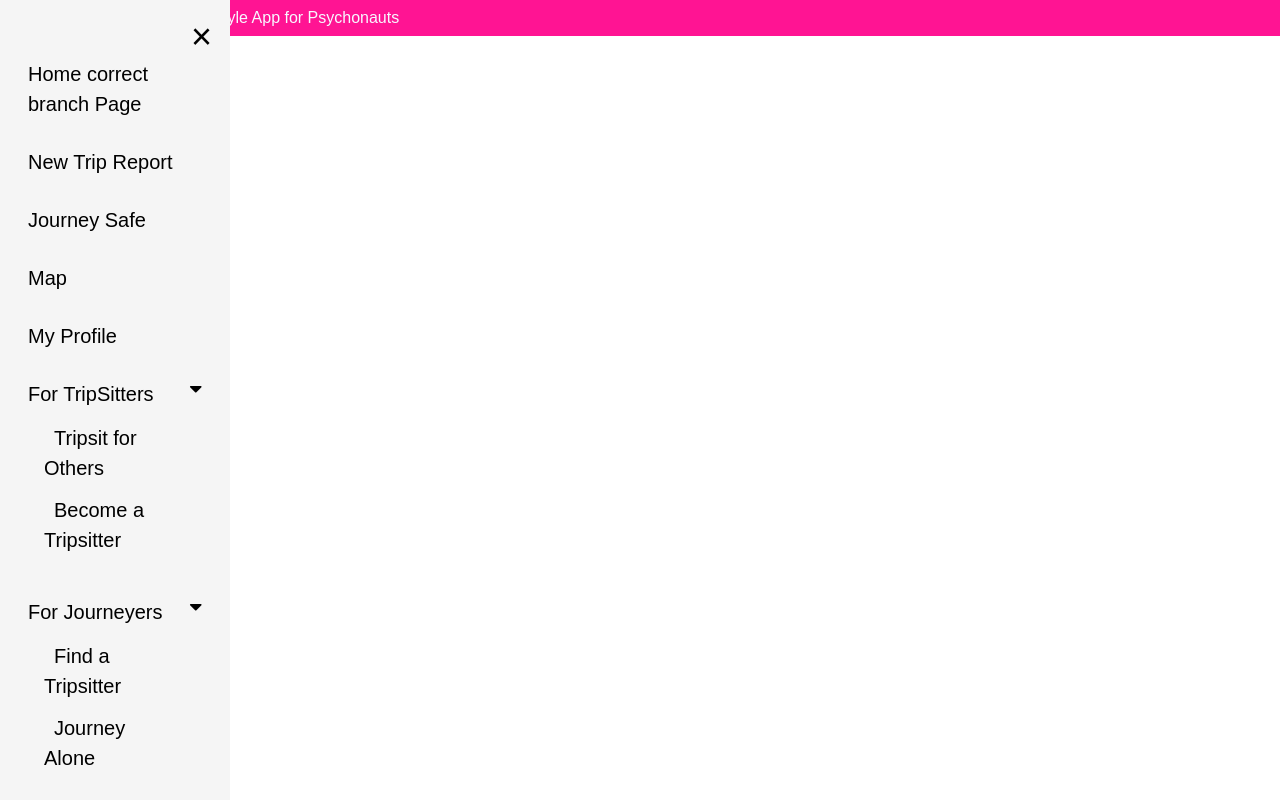
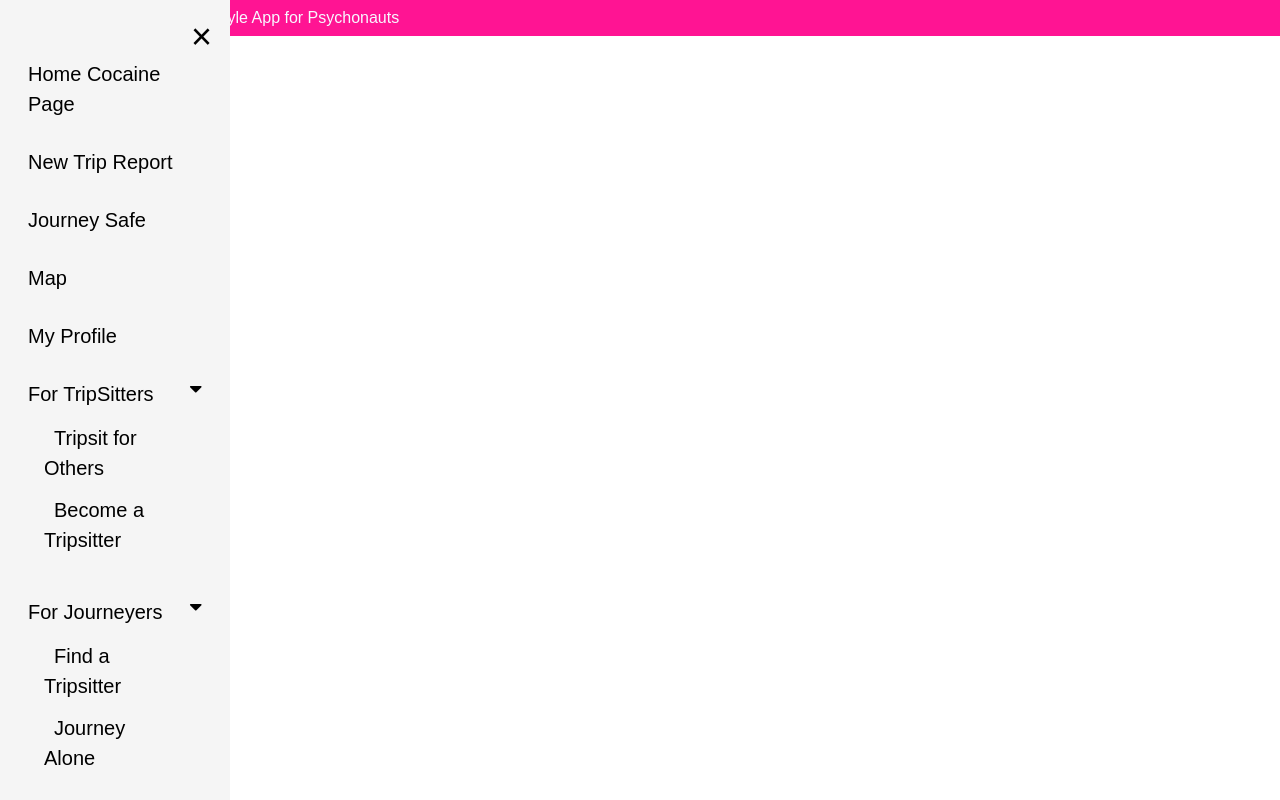
Before and after one commit to ShaneLeeFullStack/LSDWorld_2, a Flask app: page / in a window 1280 px wide. Run offline with Flask 2, Linux system fonts and the light colour scheme; some libraries are stand-ins or nearby versions.

```diff
--- a/templates/layout_auth.html
+++ b/templates/layout_auth.html
@@ -23,7 +23,7 @@
                     <div id="mySidenav" class="sidenav">
                         <a onclick="closeNav()" href="javascript:void(0)" class="closebtn">&times;</a>
                         <div class="navbar-item">
-                            <a href="home_page">Home correct branch Page</a>
+                            <a href="home_page">Home Cocaine Page</a>
                         </div>
                         <div class="navbar-item">
                             <a href="submit_trip_report_page">New Trip Report</a>
--- a/templates/submit_trip_report_form.html
+++ b/templates/submit_trip_report_form.html
@@ -11,7 +11,7 @@
 <div id="vue-target" xmlns:v-on="http://www.w3.org/1999/xhtml" xmlns:v-bind="http://www.w3.org/1999/xhtml">
     <section class="section">
         <nav class="navbar is-danger">
-            <header><h1>New Trip Report cocaine is great</h1></header>
+            <header><h1>New Trip Report</h1></header>
         </nav>
 
         <form method="POST" action="submit_trip_report"
```
